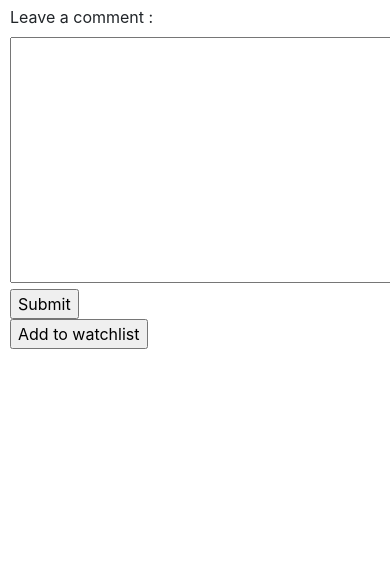
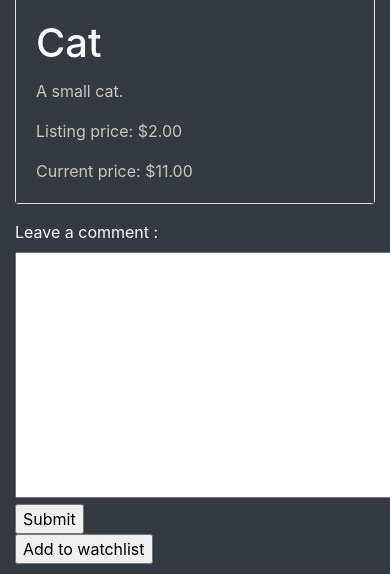
Before and after one commit to AshleySay/commerce, a Django app: a page that uses auctions/templates/auctions/layout.html in a window 390 px wide; the page is wider, and only the part inside the window is pictured. Shown: the part 654-1228 px from the top of that part. Before the commit the page ends 1003 px from the top of that part, so only its background shows below. Run offline with Django 3.2, Linux system fonts and the light colour scheme; data comes from the database, SQL or seed files in the repository; both versions use the stored data as it was after the commit; some libraries are stand-ins or nearby versions.

Commit message:
Styled the base template and index.html. Began styling listing.html. Begun work on commenting the code.

```diff
--- a/auctions/static/auctions/styles.css
+++ b/auctions/static/auctions/styles.css
@@ -6,3 +6,28 @@ img {
     width: 200px;
     height: 200px;
 }
+
+.card-img-top {
+    width: 100%;
+    height: 60vh;
+    object-fit: cover;
+}
+
+.card-img {
+    width: 100%;
+    height: 60vh;
+    object-fit: cover;
+}
+
+div h5 {
+    filter: invert(1) contrast(9);
+    mix-blend-mode: difference;
+    color: black;
+
+}
+
+div p {
+    filter: invert(1) contrast(9);
+    mix-blend-mode: difference;
+    color: black;
+}
--- a/auctions/templates/auctions/layout.html
+++ b/auctions/templates/auctions/layout.html
@@ -1,23 +1,22 @@
 {% load static %}
-
+<!--The template provides the nav bar as well as setting the overall background color of the site.
+It provides dynamically generated links to the rest of the site.
+The if conditions determine whether some links are accessble when not logged in.
+The user is forced to register before accessing any listings or making any bids.-->
 <!DOCTYPE html>
 <html lang="en">
     <head>
         <title>{% block title %}Auctions{% endblock %}</title>
         <link rel="stylesheet" href="https://stackpath.bootstrapcdn.com/bootstrap/4.4.1/css/bootstrap.min.css" integrity="sha384-Vkoo8x4CGsO3+Hhxv8T/Q5PaXtkKtu6ug5TOeNV6gBiFeWPGFN9MuhOf23Q9Ifjh" crossorigin="anonymous">
-        <link href="{% static 'auctions/styles.CSS' %}" rel="stylesheet">
+        <link href="{% static 'auctions/styles.css' %}" rel="stylesheet">
         <link rel="shortcut icon" type="image/png" href="{% static 'auctions/favicon.ico' %}"/>
     </head>
-    <body>
-        <h1>Auctions</h1>
-        <div>
-            {% if user.is_authenticated %}
-                Signed in as <strong>{{ user.username }}</strong>.
-            {% else %}
-                Not signed in.
-            {% endif %}
-        </div>
+    <body class="container-fluid bg-dark">
+        <nav class="navbar navbar-dark bg-dark">
         <ul class="nav">
+            <li class="navbar-brand">
+                Auction House
+            </li>
             <li class="nav-item">
                 <a class="nav-link" href="{% url 'index' %}">Active Listings</a>
             </li>
@@ -34,16 +33,27 @@
             <li class="nav-item">
                 <a class="nav-link" href="{% url 'categories' %}">Categories</a>
             </li>
+        </ul>
         {% else %}
+        <ul>
             <li class="nav-item">
                 <a class="nav-link" href="{% url 'login' %}">Log In</a>
             </li>
             <li class="nav-item">
                 <a class="nav-link" href="{% url 'register' %}">Register</a>
             </li>
+        </ul>
         {% endif %}
+        <ul class="nav text-light">
+            <li class="nav-link">
+            {% if user.is_authenticated %}
+                Signed in as <strong>{{ user.username }}</strong>.
+            {% else %}
+                Not signed in.
+            {% endif %}
+            </li>
         </ul>
-        <hr>
+        </nav>
         {% block body %}
         {% endblock %}
     </body>
--- a/auctions/templates/auctions/listing.html
+++ b/auctions/templates/auctions/listing.html
@@ -3,17 +3,25 @@
 
 
 {% block body %}
-<ul>
-    <img src="{{listing.image}}">
-    <li>Title: {{ listing.title }}</li>
-    <li>Description: {{ listing.description }}</li>
-    <li>Opening bid: ${{ listing.starting_bid }}</li>
-</ul>
-<ul>
-    {% for bid in bids %}
-    <li>{{ bid.value }}</li>
-    {% endfor %}
-</ul>
+<!-- This is a Bootstrap card with the item image left alligned.
+It contains basic information about the listing. Title, Short description,
+ Starting bid and current high bid-->
+<div class="text-light">
+    <div class="card mb-3">
+        <div class="row no-gutters">
+          <div class="col-md-4">
+            <img src="{{ listing.image}}" class="card-img" alt="{{listing.title}}">
+          </div>
+          <div class="col-md-8 bg-dark">
+            <div class="card-body">
+              <h1 class="card-title">{{ listing.title }}</h1>
+              <p class="card-text">{{ listing.description }}</p>
+              <p class="card-text">Listing price: ${{ listing.starting_bid }}</p>
+              <p class="card-text">Current price: ${{ max_bid|floatformat:2 }}</p>
+            </div>
+          </div>
+        </div>
+    </div>
 <ul>
     {% for comment in comments %}
     <li>{{ comment.content }} - {{ comment.username }}</li>
@@ -53,5 +61,5 @@
     <input type="submit" name="AddWatchlist" value="Add to watchlist">
 </form>
 {% endif %}
-
+</div>
 {% endblock %}
--- a/auctions/views.py
+++ b/auctions/views.py
@@ -4,12 +4,13 @@ from django.http import HttpResponse, HttpResponseRedirect
 from django.shortcuts import render
 from django.urls import reverse
 from django.db.models import Max
+from decimal import Decimal
 
 from .models import User, Listing, Bids, Comments1, Watchlist
 from .forms import NewListingForm, NewBidForm, CommentForm
 
 
-
+# Render the template and pass in the listings model as context.
 def index(request):
     return render(request, "auctions/index.html",{
         "listings": Listing.objects.all()
@@ -107,7 +108,8 @@ def listing(request, title):
         "CommentForm": CommentForm(),
         "top_bidder": top_bidder,
         "comments": Comments1.objects.all().filter(item=Listing.objects.get(title=title)),
-        "is_watched": is_watched
+        "is_watched": is_watched,
+        "max_bid": max_bid["value__max"]
     })
 
 def login_view(request):
```
Also changed, not shown: auctions/templates/auctions/index.html (+28 -14 lines), db.sqlite3. Lines whose indentation alone changed are shown as unchanged.
